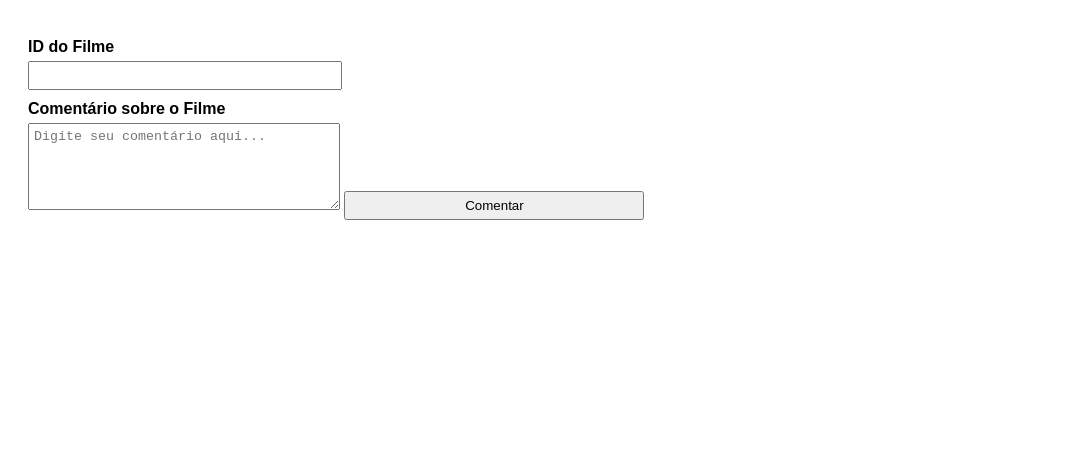
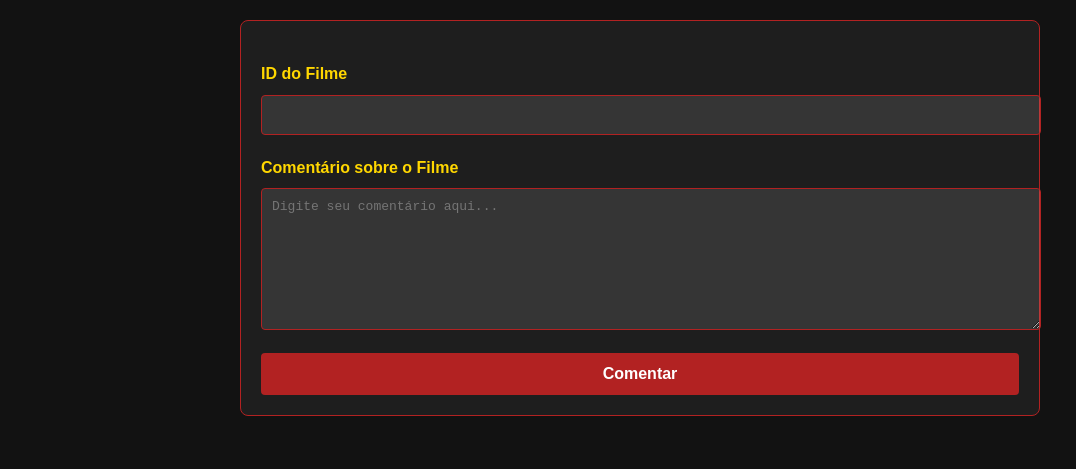
Before and after one commit to ThiagoMartins2611/Movie_Cadastration, a website: page public/pagina de comentarios.html in a window 1280 px wide. Shown: the whole page, without its empty margins (0-1076 px from the left). Drawn offline with Linux system fonts and the light colour scheme; no server answers.

Commit message:
css dos comentarios - rafael

```diff
--- a/public/pagina de comentarios.html
+++ b/public/pagina de comentarios.html
@@ -4,20 +4,108 @@
   <meta charset="UTF-8" />
   <meta name="viewport" content="width=device-width, initial-scale=1" />
   <title>Comentários do Filme</title>
-  <style>
-    body { font-family: Arial, sans-serif; padding: 20px; }
+<style>
+    :root {
+        --primary: #B22222;
+        --second: #FFD700;
+        --terci: #FF4C4C;
+        --quart: #E5E5E5;
+        --background: #121212;
+    }
+
+    body {
+        font-family: 'Arial', sans-serif;
+        padding: 20px;
+        background-color: var(--background);
+        color: var(--quart);
+        line-height: 1.6;
+        max-width: 800px;
+        margin: 0 auto;
+    }
+
     .comentario-box {
-      border: 1px solid #ccc;
-      background-color: #f9f9f9;
-      padding: 10px;
-      margin-top: 10px;
-      border-radius: 5px;
+        border: 1px solid var(--primary);
+        background-color: rgba(178, 34, 34, 0.1);
+        padding: 15px;
+        margin-top: 15px;
+        border-radius: 8px;
+        transition: transform 0.2s, box-shadow 0.2s;
     }
-    #comentariosContainer { margin-top: 20px; }
-    label { font-weight: bold; display: block; margin-top: 10px; }
-    input, textarea { width: 300px; padding: 5px; margin-top: 5px; }
-    textarea { resize: vertical; }
-  </style>
+
+    .comentario-box:hover {
+        transform: translateY(-2px);
+        box-shadow: 0 4px 8px rgba(255, 215, 0, 0.2);
+    }
+
+    .comentario-box strong {
+        color: var(--second);
+    }
+
+    .comentario-box small {
+        color: var(--terci);
+        font-size: 0.8em;
+    }
+
+    #comentariosContainer {
+        margin-top: 30px;
+    }
+
+    label {
+        font-weight: bold;
+        display: block;
+        margin-top: 20px;
+        color: var(--second);
+    }
+
+    input, textarea {
+        width: 100%;
+        padding: 10px;
+        margin-top: 8px;
+        border: 1px solid var(--primary);
+        border-radius: 4px;
+        background-color: rgba(255, 255, 255, 0.1);
+        color: var(--quart);
+        font-size: 1em;
+    }
+
+    textarea {
+        resize: vertical;
+        min-height: 120px;
+    }
+
+    input[type="button"] {
+        background-color: var(--primary);
+        color: white;
+        border: none;
+        padding: 12px 20px;
+        margin-top: 15px;
+        cursor: pointer;
+        font-weight: bold;
+        border-radius: 4px;
+        transition: background-color 0.3s;
+    }
+
+    input[type="button"]:hover {
+        background-color: var(--terci);
+    }
+
+    #comentarioForm {
+        background-color: rgba(255, 255, 255, 0.05);
+        padding: 20px;
+        border-radius: 8px;
+        border: 1px solid var(--primary);
+    }
+
+    @media (max-width: 600px) {
+        body {
+            padding: 10px;
+        }
+
+        input, textarea {
+            width: calc(100% - 20px);
+        }
+    }
+</style>
 </head>
 <body>
 
```
